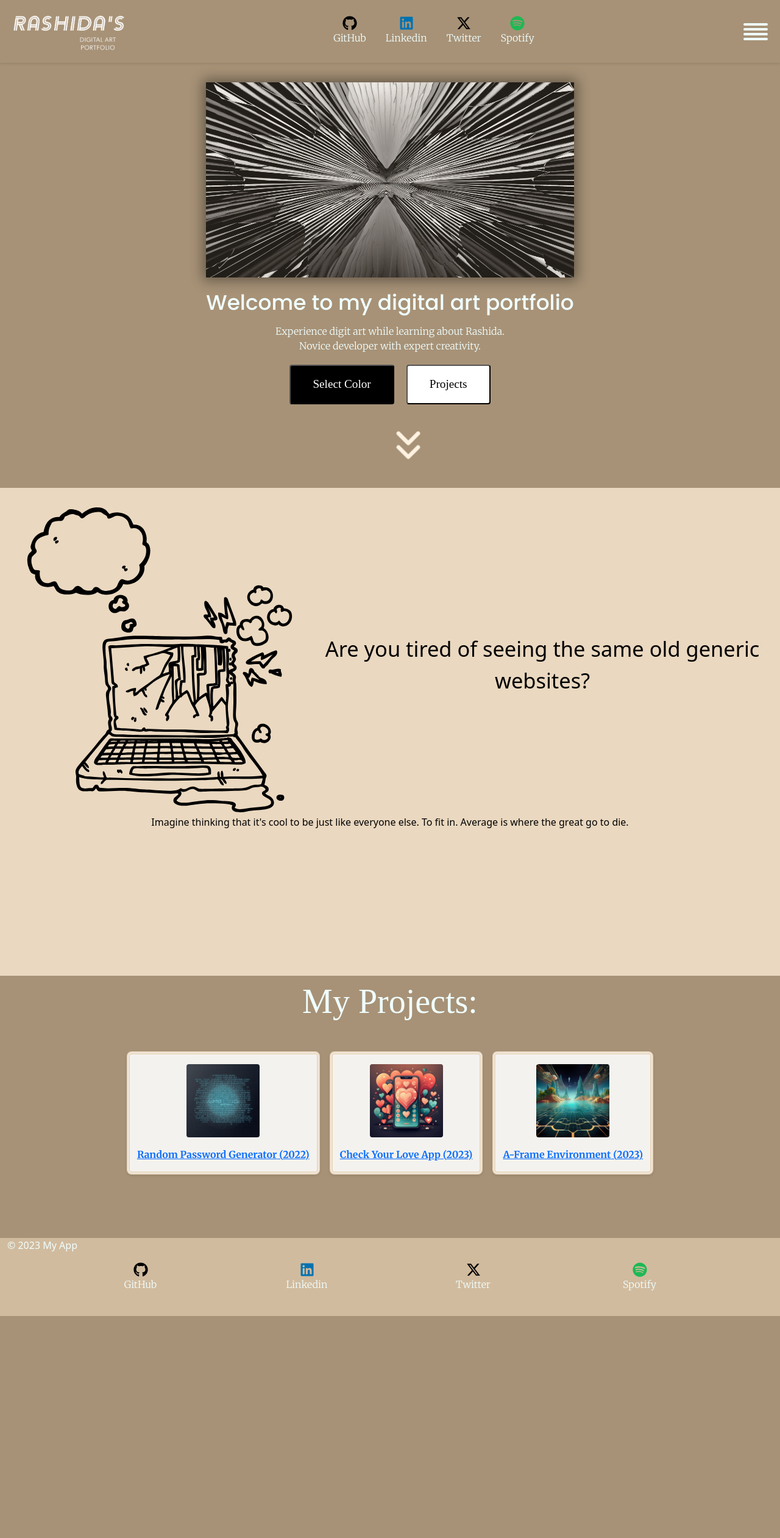
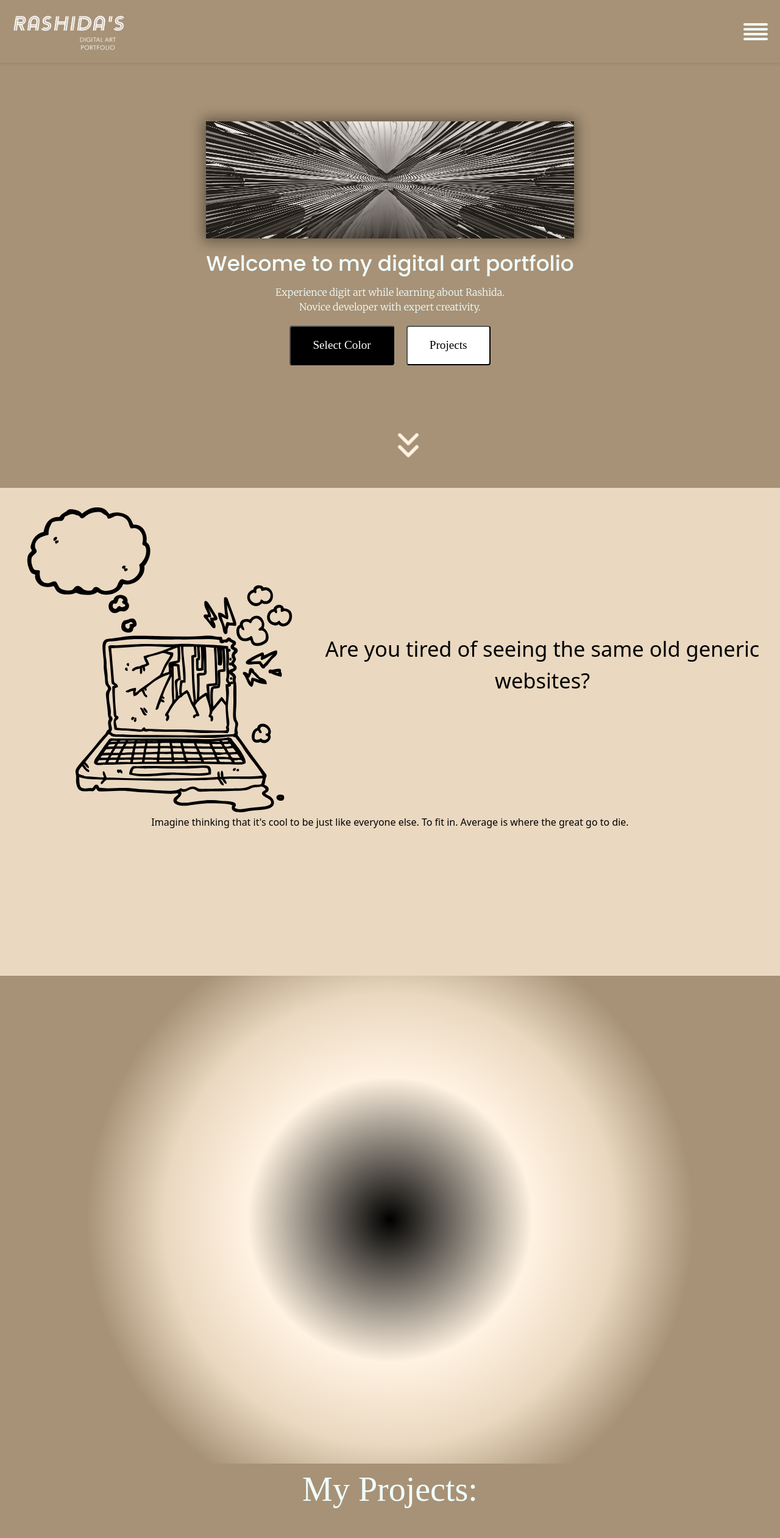
Before and after one commit to RStrozier/new-portfolio, a React (Vite) app: page / in a window 1280 px wide. Shown: the top 2522 px of the page at 61% size. Before the commit the page ends 2158 px from the top, so only its background shows below. Built offline with nearby package versions, Linux system fonts and the light colour scheme; the HTML template or start-up script is replaced by a standard one; a web font is replaced by a local one.

Commit message:
basic changes

```diff
--- a/src/assets/css/components.css
+++ b/src/assets/css/components.css
@@ -10,6 +10,7 @@
     flex-direction: column;
     align-items: center;
     margin: 0 1rem;
+    font-size: .75rem;
   }
 
   .links-text {
--- a/src/components/SocialAccounts.tsx
+++ b/src/components/SocialAccounts.tsx
@@ -5,10 +5,10 @@ const SocialAccounts = () => {
   return (
     <>
       <div className="container-md social-account-container merriweather-light">
-        <div className="social-icon merriweather-thin"><FaGithub size={24} style={{ color: '#000000' }} /> GitHub </div>
-        <div className="social-icon merriweather-thin"><FaLinkedin size={24} style={{ color: '#0072b1' }}/> Linkedin </div>
-        <div className="social-icon merriweather-thin"><FaXTwitter size={24} style={{ color: '#000000' }} /> Twitter </div>
-        <div className="social-icon merriweather-thin"><FaSpotify size={24} style={{ color: '#1DB954' }} /> Spotify </div>
+        <div className="social-icon merriweather-thin"><FaGithub size={22} style={{ color: '#000000' }} /> GitHub </div>
+        <div className="social-icon merriweather-thin"><FaLinkedin size={22} style={{ color: '#0072b1' }}/> Linkedin </div>
+        <div className="social-icon merriweather-thin"><FaXTwitter size={22} style={{ color: '#000000' }} /> Twitter </div>
+        <div className="social-icon merriweather-thin"><FaSpotify size={22} style={{ color: '#1DB954' }} /> Spotify </div>
       </div>
     </>
   );
--- a/src/components/footer/Footer.css
+++ b/src/components/footer/Footer.css
@@ -2,4 +2,5 @@
     background-color: #D1BB9E;
     flex-shrink: 0;
     height: 8rem;
+    border: 5px outset #D1BB9E solid;
 }
--- a/src/components/nav/NavBar.tsx
+++ b/src/components/nav/NavBar.tsx
@@ -1,7 +1,6 @@
 import { FiAlignJustify } from 'react-icons/fi'
 import './NavBar.css'
 import logo from '../../assets/images/logo.png'
-import SocialAccounts from '../SocialAccounts'
 
 const NavBar = () => {
   return (
@@ -12,9 +11,7 @@ const NavBar = () => {
           className='logo-image'
           src={logo}></img>
         </div>
-        <div className="social-container">
-        <SocialAccounts />
-        </div>
+
         <div className="menu-icon">
         <FiAlignJustify
         size={48}/>
--- a/src/pages/HomePage.tsx
+++ b/src/pages/HomePage.tsx
@@ -1,12 +1,14 @@
 import SectionOne from "../sections/section-one/SectionOne";
 import MyProjects from "../sections/my-projects/MyProjects";
-import SectionTwo from "../sections/my-projects/section-two/SectionTwo";
+import SectionTwo from "../sections/section-two/SectionTwo";
+import SectionThree from "../sections/section-three/SectionThree";
 
 const HomePage = () => {
   return (
     <>
     <SectionOne />
     <SectionTwo />
+    <SectionThree />
     <MyProjects />
     </>
   );
--- a/src/sections/section-one/SectionOne.css
+++ b/src/sections/section-one/SectionOne.css
@@ -7,9 +7,10 @@
   animation: pulse 2.25s infinite;
 }
 
+
 .hero-image {
   width: 100%;
-  height: 20rem;
+  height: 12rem;
   background-position: center;
   background-size: contain;
   opacity: 0.8;
--- a/src/sections/section-one/SectionOne.tsx
+++ b/src/sections/section-one/SectionOne.tsx
@@ -1,7 +1,7 @@
 import { FiChevronsDown } from "react-icons/fi";
 import "./SectionOne.css";
 import NavBar from "../../components/nav/NavBar";
-import blackWhiteImage from "../../assets/images/black-and-white-geometry.jpg"
+import blackWhiteImage from "../../assets/images/black-and-white-geometry.jpg";
 import SectionOneBtns from "./SectionOneBtns";
 
 const SectionOne = () => {
@@ -9,27 +9,30 @@ const SectionOne = () => {
     <>
       <div className="section-one-container">
         <NavBar />
+
         <div className="container-large">
-            <div className="center-container">
-              <img
-              className="hero-image"
-              src={blackWhiteImage}></img>
+          <div className="center-container">
+            <img className="hero-image" src={blackWhiteImage}></img>
+          </div>
+
+          <div className="">
+            <div className="title poppins-medium">
+              Welcome to my digital art portfolio
             </div>
-            <div className="title poppins-medium">Welcome to my digital art portfolio</div>
             <div className="sub-text  merriweather-light">
               Experience digit art while learning about Rashida.
               <br />
               Novice developer with expert creativity.
             </div>
             <div className="button-container">
-           <SectionOneBtns />
-           </div>
+              <SectionOneBtns />
+            </div>
           </div>
-
           <div className="chevrons-down-container">
             <FiChevronsDown size={60} />
           </div>
         </div>
+      </div>
     </>
   );
 };
--- /dev/null
+++ b/src/sections/section-three/SectionThree.css
@@ -0,0 +1,4 @@
+.color-section {
+    background: rgb(0,0,0);
+    background: radial-gradient(circle, rgba(0,0,0,1) 0%, rgba(255,242,225,1) 31%, rgba(234,216,192,1) 49%, rgba(167,146,119,1) 66%);
+  }
--- /dev/null
+++ b/src/sections/section-three/SectionThree.tsx
@@ -0,0 +1,13 @@
+import './SectionThree.css';
+
+const SectionThree = () => {
+  return (
+    <>
+    <div className="container-fluid color-section full-page">
+
+    </div>
+    </>
+  )
+}
+
+export default SectionThree
--- a/src/sections/my-projects/section-two/SectionTwo.tsx
+++ b/src/sections/section-two/SectionTwo.tsx
@@ -1,5 +1,5 @@
 import "./SectionTwo.css";
-import computerImage from "../../../assets/images/computer-mess.png";
+import computerImage from "../../assets/images/computer-mess.png";
 
 const SectionTwo = () => {
   return (
```
Also changed, not shown: src/sections/section-two/SectionTwo.css (renamed from src/sections/my-projects/section-two/SectionTwo.css).
